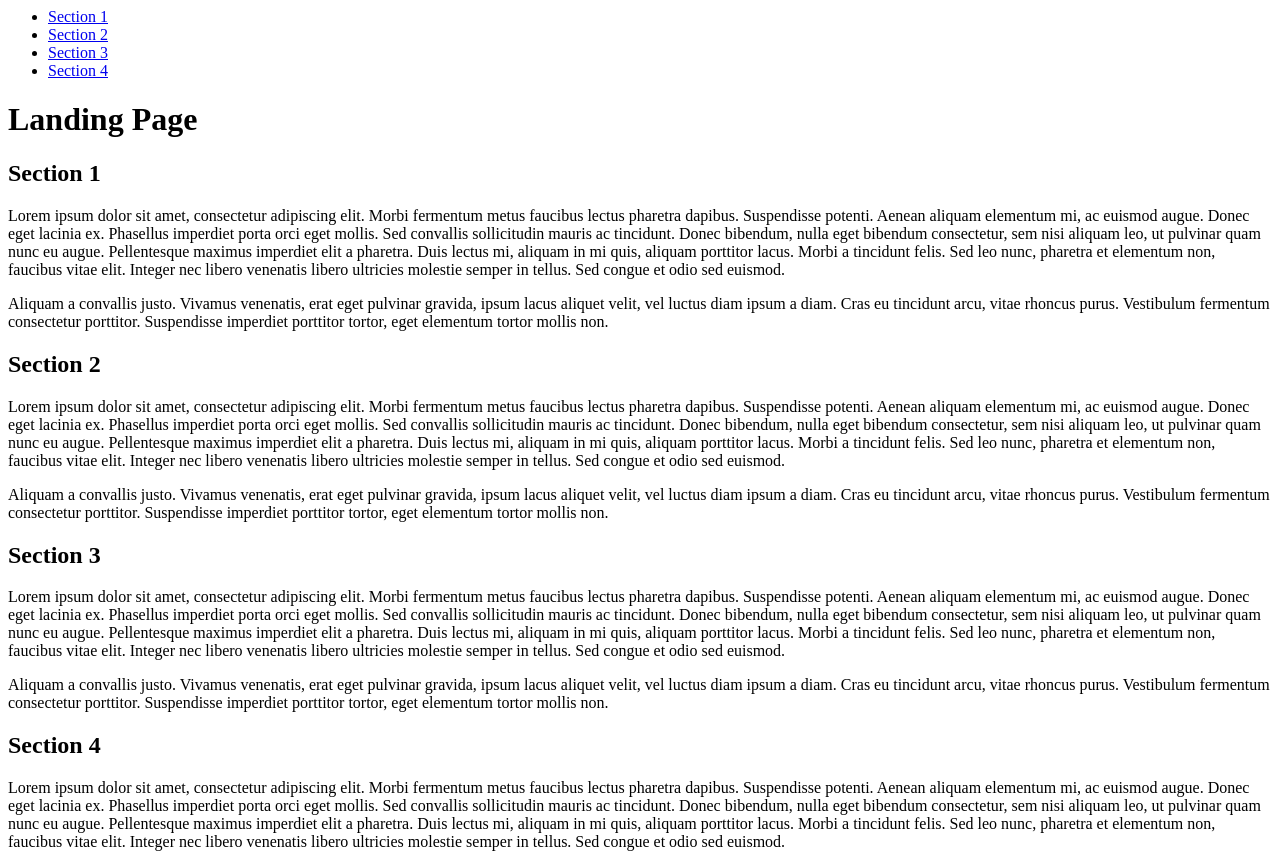
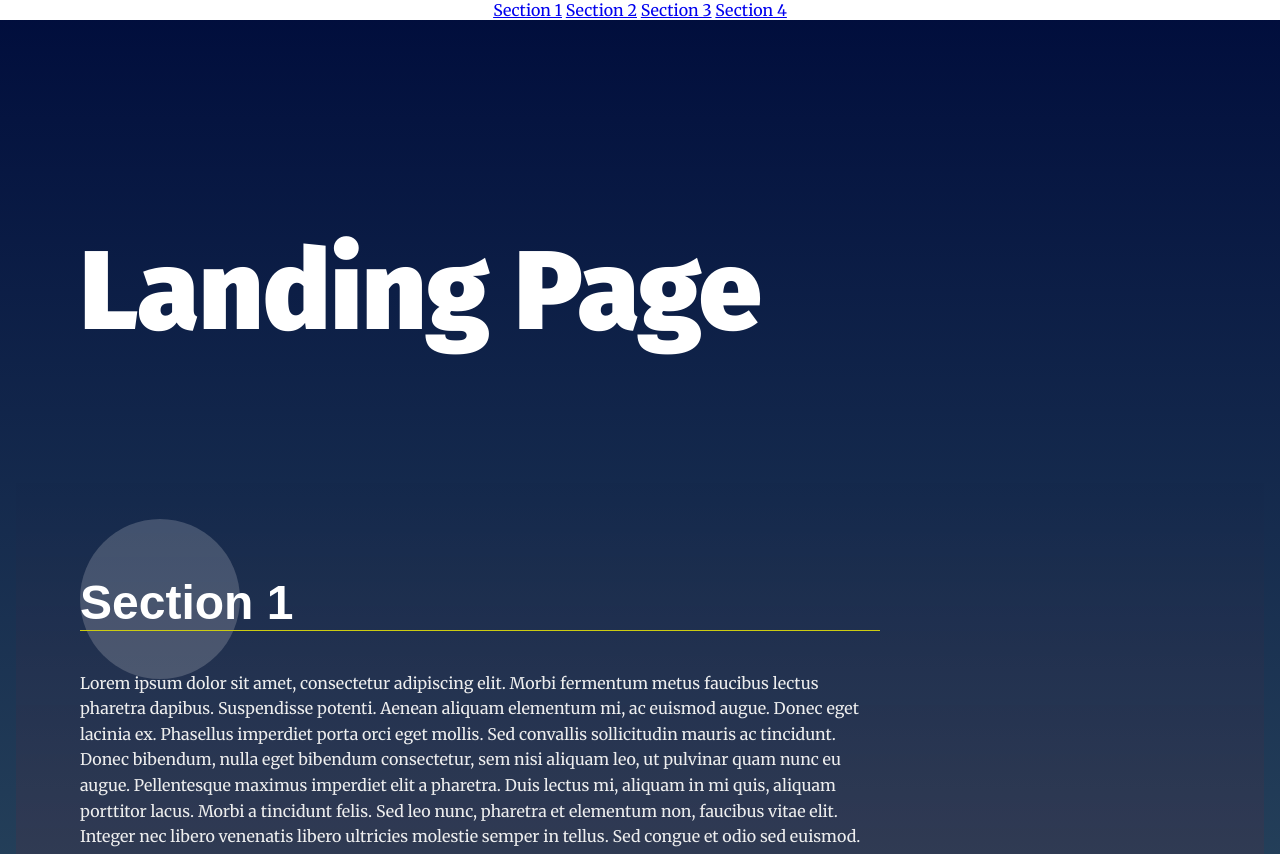
Before and after one commit to WafaaMohsen/Landing-Page, a plain HTML site: page index.html in a window 1280 px wide. Shown: the top 854 px of the page. Drawn offline with Linux system fonts and the light colour scheme; files that its build step writes are made by us from their sources.

Commit message:
Update index.html

```diff
--- a/index.html
+++ b/index.html
@@ -7,7 +7,7 @@
   <title>Manipulating the DOM</title>
   <!-- Load Google Fonts -->
   <link href="https://fonts.googleapis.com/css?family=Fira+Sans:900|Merriweather&display=swap" rel="stylesheet">  <!-- Load Styles -->
-  <link href="D:\Landing Page Project\cssstyles.css" rel="stylesheet">
+  <link href="css/styles.css" rel="stylesheet">
 </head>
 <body>
 
@@ -74,6 +74,6 @@
   <footer class="page__footer">
     <p>&copy Udacity</p>
   </footer>
-  <script type="module" src="app.js"></script>
+<script src="js/app.js"></script>
 </body>
 </html>
```
